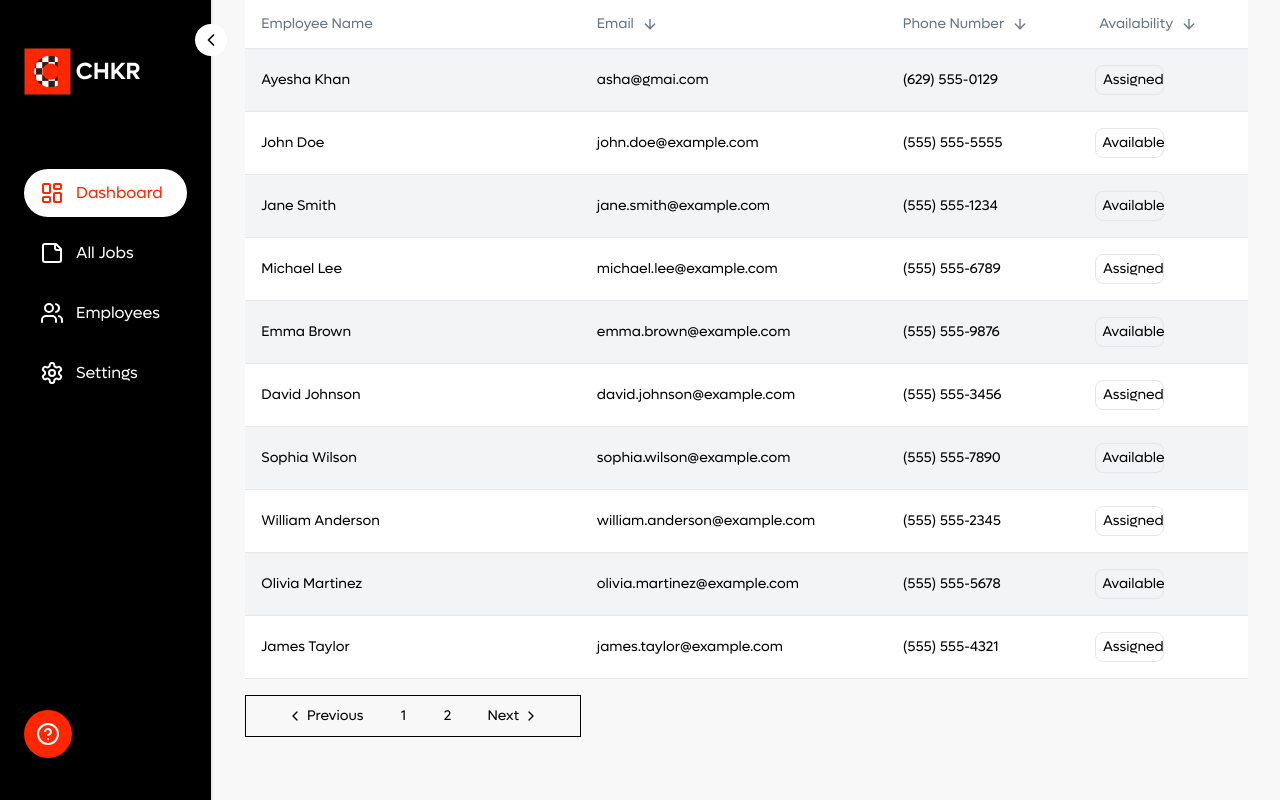
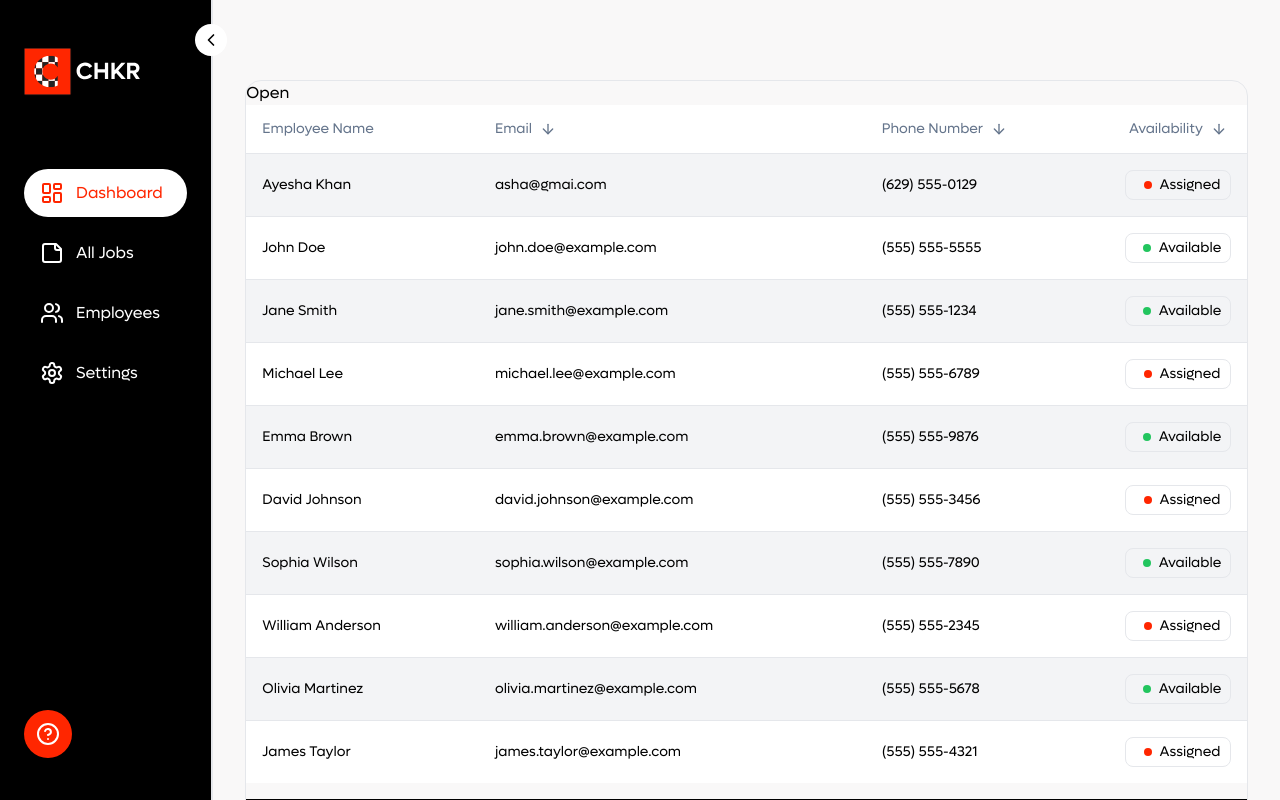
Before and after one commit to abrauf18/chkr, a Next.js app: page /company-admin/employees in a window 1280 px wide. Built offline with nearby package versions, Linux system fonts and the light colour scheme.

Commit message:
fix: employees table and pagination

```diff
--- /dev/null
+++ b/components/modules/employees/employe-table.tsx
@@ -0,0 +1,112 @@
+import React from "react";
+import {
+  Table,
+  TableBody,
+  TableCell,
+  TableHead,
+  TableHeader,
+  TableRow,
+} from "@/components/ui/table";
+import {
+  Pagination,
+  PaginationContent,
+  PaginationItem,
+  PaginationLink,
+  PaginationNext,
+  PaginationPrevious,
+} from "@/components/ui/pagination";
+import { ArrowDown } from "lucide-react";
+import { Employee } from "./employees"; // Import the Employee type
+
+const EmployeeTable = ({
+  employees,
+  currentPage,
+  setCurrentPage,
+  totalPageCount,
+  currentEmployees,
+}: {
+  employees: Employee[];
+  currentPage: number;
+  setCurrentPage: React.Dispatch<React.SetStateAction<number>>;
+  totalPageCount: number;
+  currentEmployees: Employee[];
+}) => {
+  const handlePagination = (pageNumber: React.SetStateAction<number>) => {
+    setCurrentPage(pageNumber);
+  };
+  return (
+    <>
+      <Table>
+        <TableHeader>
+          <TableRow className="bg-white">
+            <TableHead>Employee Name</TableHead>
+            <TableHead>
+              <div className="flex items-center gap-2">
+                <span>Email</span>
+                <ArrowDown className="h-4 w-4" />
+              </div>
+            </TableHead>
+            <TableHead>
+              <div className="flex items-center gap-2">
+                <span>Phone Number</span>
+                <ArrowDown className="h-4 w-4" />
+              </div>
+            </TableHead>
+            <TableHead>
+              <div className="flex items-center gap-2 p-1">
+                <span>Availability</span>
+                <ArrowDown className="h-4 w-4" />
+              </div>
+            </TableHead>
+          </TableRow>
+        </TableHeader>
+        <TableBody>
+          {currentEmployees.map((employee, index) => (
+            <TableRow
+              key={employee.name}
+              className={index % 2 === 1 ? "bg-white" : "bg-gray-100"}
+            >
+              <TableCell className="font-medium">{employee.name}</TableCell>
+              <TableCell>{employee.email}</TableCell>
+              <TableCell>{employee.phone}</TableCell>
+              <TableCell className="w-32">
+                <div className="flex items-center justify-center pl-2 gap-2 border rounded-lg py-1">
+                  <span
+                    className={`${
+                      employee.availability === "Available"
+                        ? "bg-green-500"
+                        : "bg-primary"
+                    } rounded-full w-2 h-2`}
+                  ></span>
+                  <span>{employee.availability}</span>
+                </div>
+              </TableCell>
+            </TableRow>
+          ))}
+          <TableRow></TableRow>
+        </TableBody>
+      </Table>
+      <Pagination className="flex w-full justify-center items-center mt-4 border border-black">
+        <PaginationContent>
+          <PaginationItem>
+            <PaginationPrevious
+              onClick={() => handlePagination(currentPage - 1)}
+            />
+          </PaginationItem>
+          {Array.from({ length: totalPageCount }, (_, i) => (
+            <PaginationItem key={i + 1}>
+              <PaginationLink onClick={() => handlePagination(i + 1)}>
+                {i + 1}
+              </PaginationLink>
+            </PaginationItem>
+          ))}
+          <PaginationItem>
+            <PaginationNext onClick={() => handlePagination(currentPage + 1)} />
+          </PaginationItem>
+        </PaginationContent>
+      </Pagination>
+    </>
+  );
+};
+
+export default EmployeeTable;
--- a/components/modules/employees/employees.tsx
+++ b/components/modules/employees/employees.tsx
@@ -1,42 +1,106 @@
-"use client"
-import React, { useState } from 'react';
-import {
-  Table,
-  TableBody,
-  TableCaption,
-  TableCell,
-  TableHead,
-  TableHeader,
-  TableRow,
-} from "@/components/ui/table";
-import {
-  Pagination,
-  PaginationContent,
-  PaginationEllipsis,
-  PaginationItem,
-  PaginationLink,
-  PaginationNext,
-  PaginationPrevious,
-} from "@/components/ui/pagination";
-import { ArrowDown } from 'lucide-react';
-import AddEmployee from './add-employee';
+"use client";
+import React, { useState } from "react";
+import AddEmployee from "./add-employee";
+import EmployeeTable from "./employe-table";
 
-const employees = [
-  { name: 'Ayesha Khan', email: 'asha@gmai.com', phone: '(629) 555-0129', availability: 'Assigned' },
-  { name: 'John Doe', email: 'john.doe@example.com', phone: '(555) 555-5555', availability: 'Available' },
-  { name: 'Jane Smith', email: 'jane.smith@example.com', phone: '(555) 555-1234', availability: 'Available' },
-  { name: 'Michael Lee', email: 'michael.lee@example.com', phone: '(555) 555-6789', availability: 'Assigned' },
-  { name: 'Emma Brown', email: 'emma.brown@example.com', phone: '(555) 555-9876', availability: 'Available' },
-  { name: 'David Johnson', email: 'david.johnson@example.com', phone: '(555) 555-3456', availability: 'Assigned' },
-  { name: 'Sophia Wilson', email: 'sophia.wilson@example.com', phone: '(555) 555-7890', availability: 'Available' },
-  { name: 'William Anderson', email: 'william.anderson@example.com', phone: '(555) 555-2345', availability: 'Assigned' },
-  { name: 'Olivia Martinez', email: 'olivia.martinez@example.com', phone: '(555) 555-5678', availability: 'Available' },
-  { name: 'James Taylor', email: 'james.taylor@example.com', phone: '(555) 555-4321', availability: 'Assigned' },
-  { name: 'David Johnson', email: 'david.johnson@example.com', phone: '(555) 555-3456', availability: 'Assigned' },
-  { name: 'Sophia Wilson', email: 'sophia.wilson@example.com', phone: '(555) 555-7890', availability: 'Available' },
-  { name: 'William Anderson', email: 'william.anderson@example.com', phone: '(555) 555-2345', availability: 'Assigned' },
-  { name: 'Olivia Martinez', email: 'olivia.martinez@example.com', phone: '(555) 555-5678', availability: 'Available' },
-  { name: 'James Taylor', email: 'james.taylor@example.com', phone: '(555) 555-4321', availability: 'Assigned' },
+export interface Employee {
+  name: string;
+  email: string;
+  phone: string;
+  availability: string;
+}
+
+const employees: Employee[] = [
+  {
+    name: "Ayesha Khan",
+    email: "asha@gmai.com",
+    phone: "(629) 555-0129",
+    availability: "Assigned",
+  },
+  {
+    name: "John Doe",
+    email: "john.doe@example.com",
+    phone: "(555) 555-5555",
+    availability: "Available",
+  },
+  {
+    name: "Jane Smith",
+    email: "jane.smith@example.com",
+    phone: "(555) 555-1234",
+    availability: "Available",
+  },
+  {
+    name: "Michael Lee",
+    email: "michael.lee@example.com",
+    phone: "(555) 555-6789",
+    availability: "Assigned",
+  },
+  {
+    name: "Emma Brown",
+    email: "emma.brown@example.com",
+    phone: "(555) 555-9876",
+    availability: "Available",
+  },
+  {
+    name: "David Johnson",
+    email: "david.johnson@example.com",
+    phone: "(555) 555-3456",
+    availability: "Assigned",
+  },
+  {
+    name: "Sophia Wilson",
+    email: "sophia.wilson@example.com",
+    phone: "(555) 555-7890",
+    availability: "Available",
+  },
+  {
+    name: "William Anderson",
+    email: "william.anderson@example.com",
+    phone: "(555) 555-2345",
+    availability: "Assigned",
+  },
+  {
+    name: "Olivia Martinez",
+    email: "olivia.martinez@example.com",
+    phone: "(555) 555-5678",
+    availability: "Available",
+  },
+  {
+    name: "James Taylor",
+    email: "james.taylor@example.com",
+    phone: "(555) 555-4321",
+    availability: "Assigned",
+  },
+  {
+    name: "David Johnson",
+    email: "david.johnson@example.com",
+    phone: "(555) 555-3456",
+    availability: "Assigned",
+  },
+  {
+    name: "Sophia Wilson",
+    email: "sophia.wilson@example.com",
+    phone: "(555) 555-7890",
+    availability: "Available",
+  },
+  {
+    name: "William Anderson",
+    email: "william.anderson@example.com",
+    phone: "(555) 555-2345",
+    availability: "Assigned",
+  },
+  {
+    name: "Olivia Martinez",
+    email: "olivia.martinez@example.com",
+    phone: "(555) 555-5678",
+    availability: "Available",
+  },
+  {
+    name: "James Taylor",
+    email: "james.taylor@example.com",
+    phone: "(555) 555-4321",
+    availability: "Assigned",
+  },
   // Add more employee objects as needed
 ];
 
@@ -48,72 +112,25 @@ export default function Employees() {
   const totalPageCount = Math.ceil(employees.length / ITEMS_PER_PAGE);
   const indexOfLastEmployee = currentPage * ITEMS_PER_PAGE;
   const indexOfFirstEmployee = indexOfLastEmployee - ITEMS_PER_PAGE;
-  const currentEmployees = employees.slice(indexOfFirstEmployee, indexOfLastEmployee);
-
-  const handlePagination = (pageNumber: React.SetStateAction<number>) => {
-    setCurrentPage(pageNumber);
-  };
+  const currentEmployees = employees.slice(
+    indexOfFirstEmployee,
+    indexOfLastEmployee
+  );
 
   return (
-    // <div className='border rounded-2xl my-20'>
-    //   <div><AddEmployee /></div>
-    <Table>
-      <TableHeader>
-        <TableRow className='bg-white'>
-          <TableHead>Employee Name</TableHead>
-          <TableHead>
-            <div className='flex items-center gap-2'>
-              <span>Email</span>
-              <ArrowDown className='h-4 w-4' />
-            </div>
-          </TableHead>
-          <TableHead>
-            <div className='flex items-center gap-2'>
-              <span>Phone Number</span>
-              <ArrowDown className='h-4 w-4' />
-            </div>
-          </TableHead>
-          <TableHead>
-            <div className='flex items-center gap-2 p-1'>
-              <span>Availability</span>
-              <ArrowDown className='h-4 w-4' />
-            </div>
-          </TableHead>
-        </TableRow>
-      </TableHeader>
-      <TableBody>
-        {currentEmployees.map((employee, index) => (
-          <TableRow key={employee.name} className={index % 2 === 1 ? 'bg-white' : 'bg-gray-100'}>
-            <TableCell className="font-medium">{employee.name}</TableCell>
-            <TableCell>{employee.email}</TableCell>
-            <TableCell>{employee.phone}</TableCell>
-            <TableCell>
-              <div className='flex items-center justify-center gap-2 w-1/2 border rounded-lg py-1'>
-                <div className={`!bg-${employee.availability === 'Available' ? 'black' : 'red-500'} rounded-full w-2 h-2`}></div>
-                <span>{employee.availability}</span>
-              </div>
-            </TableCell>
-          </TableRow>
-        ))}
-        <TableRow>
-          <Pagination className='flex w-full justify-center items-center mt-4 border border-black'>
-            <PaginationContent>
-              <PaginationItem>
-                <PaginationPrevious onClick={() => handlePagination(currentPage - 1)} />
-              </PaginationItem>
-              {Array.from({ length: totalPageCount }, (_, i) => (
-                <PaginationItem key={i + 1} >
-                  <PaginationLink onClick={() => handlePagination(i + 1)}>{i + 1}</PaginationLink>
-                </PaginationItem>
-              ))}
-              <PaginationItem>
-                <PaginationNext onClick={() => handlePagination(currentPage + 1)} />
-              </PaginationItem>
-            </PaginationContent>
-          </Pagination>
-        </TableRow>
-      </TableBody>
-    </Table>
-    // </div>
+    <div className="border rounded-2xl my-20">
+      <div>
+        <AddEmployee />
+      </div>
+      <div>
+        <EmployeeTable
+          employees={employees}
+          currentPage={currentPage}
+          setCurrentPage={setCurrentPage}
+          totalPageCount={totalPageCount}
+          currentEmployees={currentEmployees}
+        />
+      </div>
+    </div>
   );
 }
```
